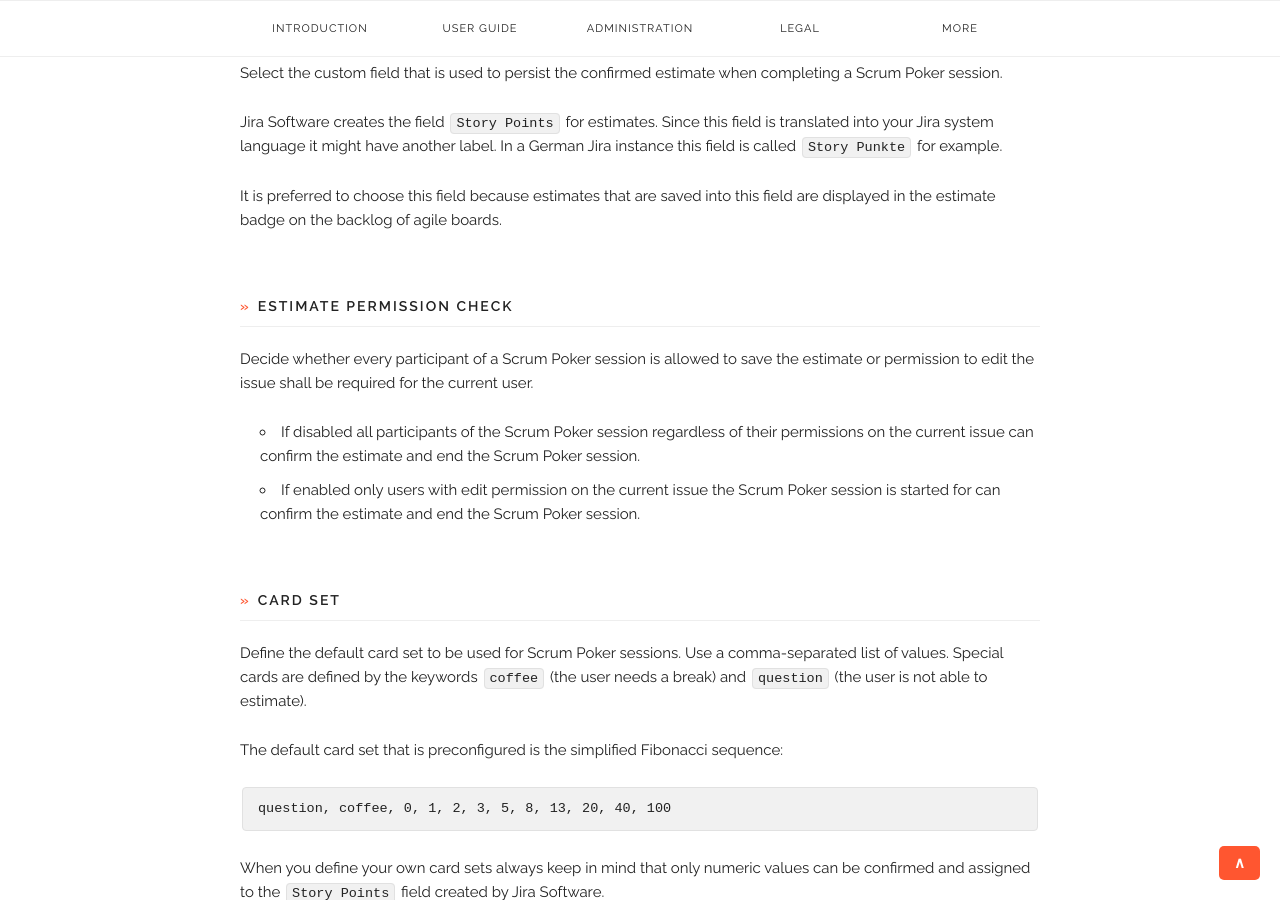
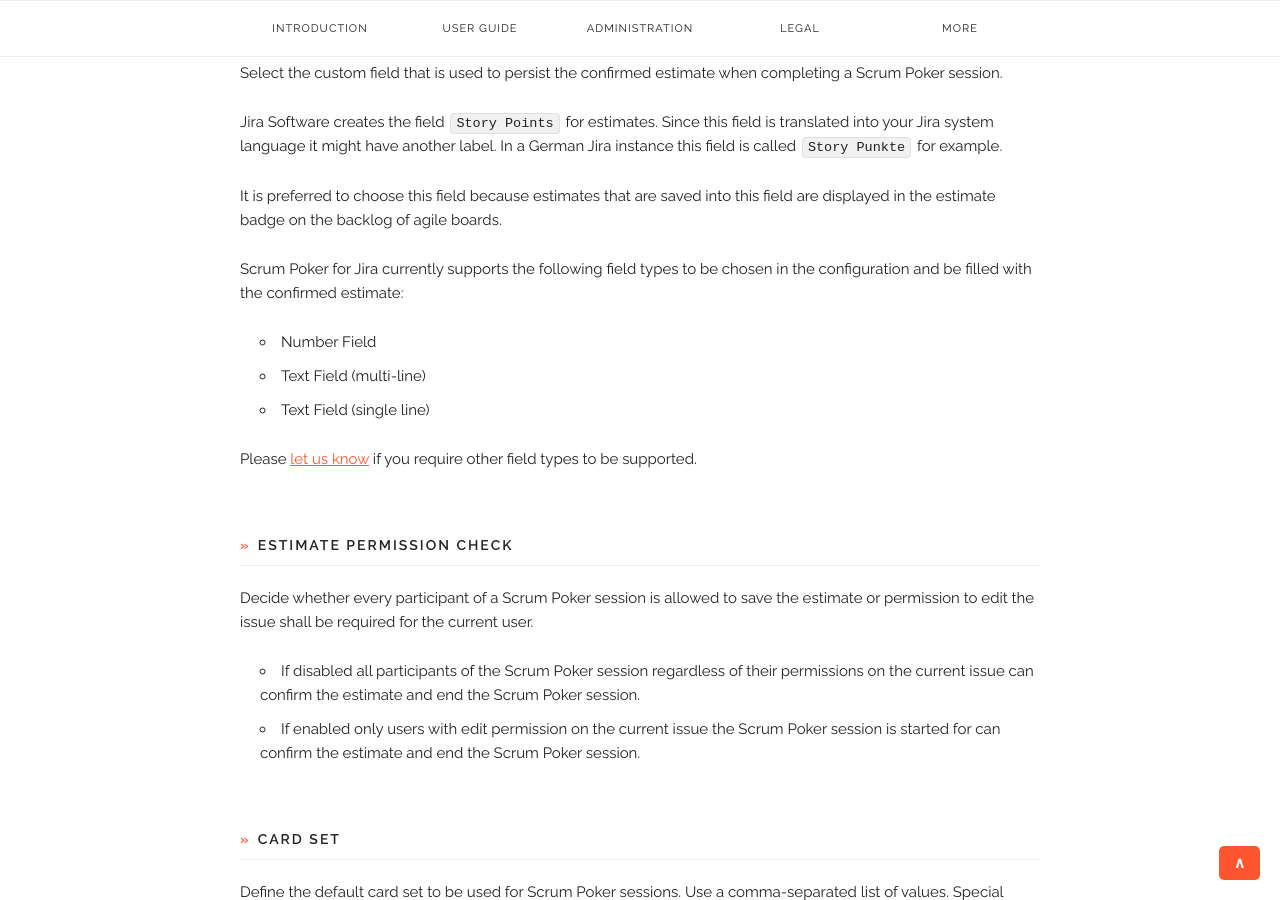
Before and after one commit to codescape/jira-scrum-poker, a Jekyll site: the page built from docs/scrum-poker-configuration.md, in a window 1280 px wide and 900 px high, scrolled down 2229 px. Built offline with Jekyll 4.4.1, drawn with Linux system fonts in a browser that asks for light colours; nearby versions of some CDN libraries.

Commit message:
docs: document supported field types for the estimate field

```diff
--- a/docs/scrum-poker-configuration.md
+++ b/docs/scrum-poker-configuration.md
@@ -30,6 +30,14 @@
 In a German Jira instance this field is called `Story Punkte` for example.
 
 It is preferred to choose this field because estimates that are saved into this field are displayed in the estimate badge on the backlog of agile boards.
+
+Scrum Poker for Jira currently supports the following field types to be chosen in the configuration and be filled with the confirmed estimate:
+
+* Number Field
+* Text Field (multi-line)
+* Text Field (single line)
+
+Please [let us know](/support) if you require other field types to be supported.
 
 #### Estimate Permission Check
 
```
Also changed, not shown: docs/changelog.md.
